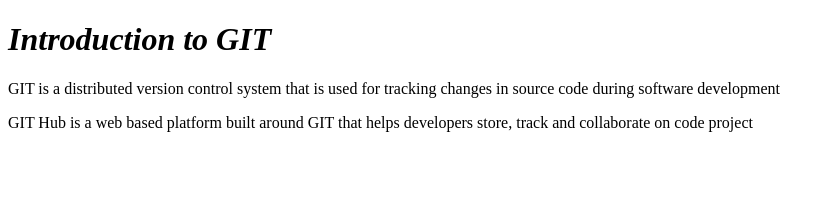
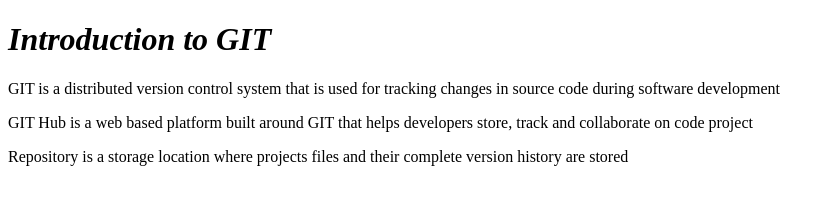
Before and after one commit to oladipupoademola/Version-Update, a plain HTML site: page index.html in a window 1280 px wide. Shown: the whole page, without its empty margins (0-835 px from the left). Drawn offline with Linux system fonts and the light colour scheme.

Commit message:
Version 2.0

```diff
--- a/index.html
+++ b/index.html
@@ -11,7 +11,7 @@
 <!-- Paragraph Tag -->
 <p> GIT is a distributed version control system that is used for tracking changes in source code during software development</p>
 <p> GIT Hub is a web based platform built around GIT that helps developers store, track and collaborate on code project</p>
-
+<p> Repository is a storage location where projects files and their complete version history are stored </p>
 
 
 
```
